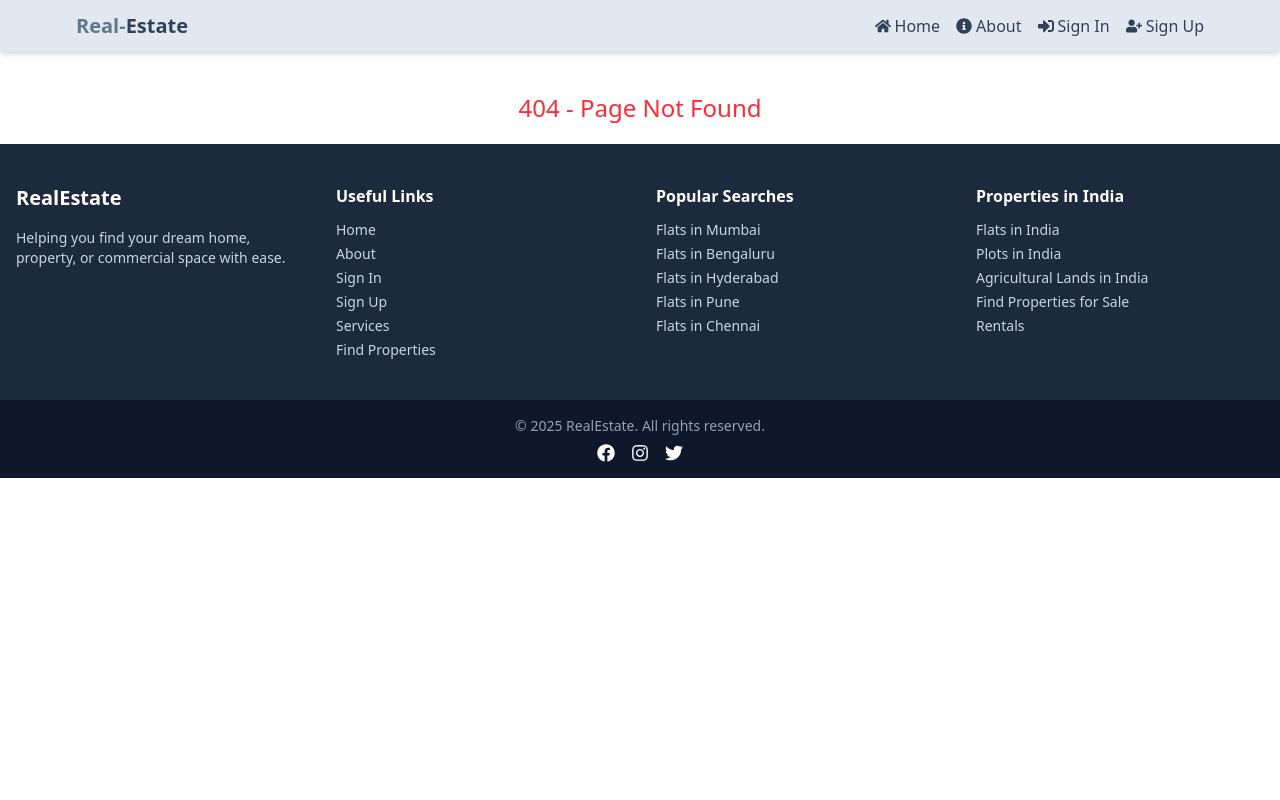
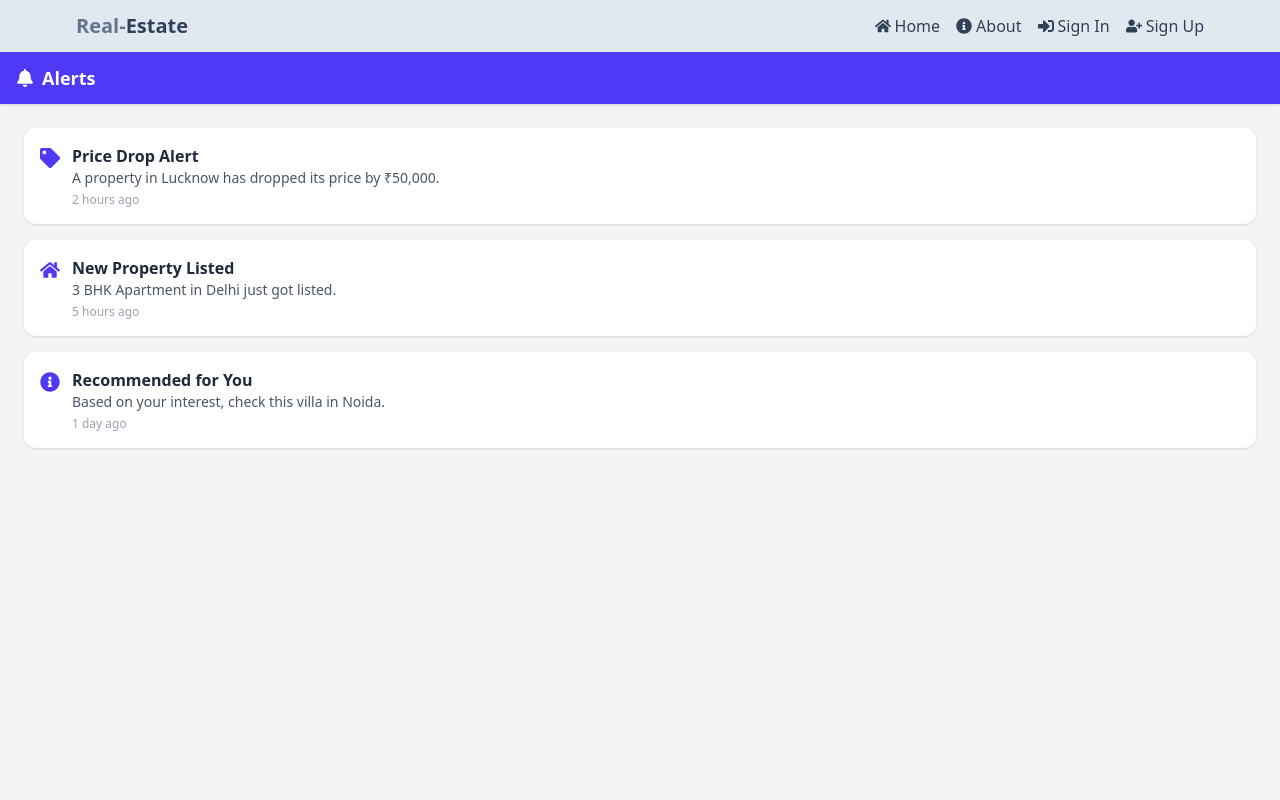
Before and after one commit to diwakaraman/Estate-Project, a React (Vite) app in the folder client/: page /alerts in a window 1280 px wide. Shown: the top 800 px of the page. Built offline with nearby package versions, Linux system fonts and the light colour scheme.

Commit message:
page section working

```diff
--- a/client/package.json
+++ b/client/package.json
@@ -14,6 +14,7 @@
     "@tailwindcss/vite": "^4.0.16",
     "axios": "^1.11.0",
     "firebase": "^12.0.0",
+    "lucide-react": "^0.539.0",
     "react": "^19.0.0",
     "react-dom": "^19.0.0",
     "react-icons": "^5.5.0",
--- a/client/src/App.jsx
+++ b/client/src/App.jsx
@@ -13,11 +13,19 @@ import Description from './pages/Description';
 import { updateListing } from '../../api/controllers/listing.controller';
 
 
+
 import React from 'react';
 import Services from './pages/Services'; // Importing the Services component
 import ServicesBook from './pages/ServicesBook';
-
-
+import Chats from './pages/Chats'; // Importing the Chats component
+import Alerts from './pages/Alerts'; // Importing the Alerts component
+import Ads from './pages/Ads';
+import Cart from './pages/Cart';
+import DoorstepOffers from './pages/DoorstepOffers';
+import Leads from './pages/Leads';
+import InstantLeads from './pages/InstantLeads';
+import Order from './pages/Order';
+import Recommended from './pages/Recommended';
 
 
 function App() {
@@ -48,6 +56,19 @@ function App() {
 
 
         <Route path="*" element={<h1 className="text-center text-2xl text-red-500 mt-10">404 - Page Not Found</h1>} />
+
+        <Route path="/chats" element={<Chats />} /> {/* Adding the Chats route */}
+        <Route path="/alerts" element={<Alerts />} /> {/* Adding the Alerts route */}
+
+        <Route path="/my-ads" element={<Ads />} /> {/* Reusing Ads component for My Ads */}
+        <Route path="/cart" element={<Cart />} /> {/* Adding the Cart route */}
+        <Route path="/doorstep-offers" element={<DoorstepOffers />} /> {/* Adding the Doorstep Offers route */}
+        <Route path="/leads" element={<Leads />} /> {/* Adding the Leads route */}
+        <Route path="/instant-leads" element={<InstantLeads />} /> {/* Adding the Instant Leads route */}
+        <Route path="/orders" element={<Order />} /> {/* Adding the Order route */}
+        <Route path="/recommended" element={<Recommended />} /> {/* Adding the Recommended route */}
+
+
       </Routes>
       <Footer />
     </BrowserRouter>
--- /dev/null
+++ b/client/src/pages/Ads.jsx
@@ -0,0 +1,179 @@
+// src/pages/Ads.jsx
+import React, { useState } from "react";
+import { FaTrash, FaEdit, FaPlus } from "react-icons/fa";
+
+export default function Ads() {
+  const [ads, setAds] = useState([
+    {
+      id: 1,
+      title: "3 BHK Apartment in Delhi",
+      price: "₹45,00,000",
+      location: "Delhi, India",
+      date: "Listed on 15 Aug 2025",
+      image:
+        "https://plus.unsplash.com/premium_photo-1689609950112-d66095626efb?q=80&w=987&auto=format&fit=crop&ixlib=rb-4.1.0",
+    },
+    {
+      id: 2,
+      title: "Luxury Villa in Noida",
+      price: "₹1.2 Cr",
+      location: "Noida, India",
+      date: "Listed on 12 Aug 2025",
+      image:
+        "https://plus.unsplash.com/premium_photo-1689609950069-2961f80b1e70?q=80&w=987&auto=format&fit=crop&ixlib=rb-4.1.0",
+    },
+  ]);
+
+  const [showForm, setShowForm] = useState(false);
+  const [newAd, setNewAd] = useState({
+    title: "",
+    price: "",
+    location: "",
+    image: "",
+  });
+
+  const handleDelete = (id) => {
+    setAds(ads.filter((ad) => ad.id !== id));
+  };
+
+  const handleEdit = (id) => {
+    alert(`Edit ad with ID: ${id} (You can navigate to edit form)`);
+  };
+
+  const handleCreate = () => {
+    setShowForm(true);
+  };
+
+  const handleFormSubmit = (e) => {
+    e.preventDefault();
+    if (!newAd.title || !newAd.price || !newAd.location || !newAd.image) {
+      alert("Please fill all fields!");
+      return;
+    }
+
+    const newAdObj = {
+      id: Date.now(),
+      ...newAd,
+      date: `Listed on ${new Date().toLocaleDateString()}`,
+    };
+
+    setAds([newAdObj, ...ads]);
+    setNewAd({ title: "", price: "", location: "", image: "" });
+    setShowForm(false);
+  };
+
+  return (
+    <div className="flex flex-col h-screen bg-gray-100">
+      {/* Header */}
+      <div className="bg-indigo-600 text-white px-4 py-3 text-lg font-semibold shadow flex justify-between items-center">
+        <span>📢 My Ads</span>
+        <button
+          onClick={handleCreate}
+          className="flex items-center gap-2 bg-green-500 hover:bg-green-600 px-3 py-2 rounded-md text-sm font-semibold"
+        >
+          <FaPlus /> Create New Ad
+        </button>
+      </div>
+
+      {/* Ads List */}
+      <div className="flex-1 overflow-y-auto p-6 grid grid-cols-1 sm:grid-cols-2 lg:grid-cols-3 gap-6">
+        {ads.length === 0 ? (
+          <p className="text-gray-500 text-center col-span-full">
+            No ads available. Create one!
+          </p>
+        ) : (
+          ads.map((ad) => (
+            <div
+              key={ad.id}
+              className="bg-white rounded-xl shadow hover:shadow-md transition p-3 flex flex-col"
+            >
+              <img
+                src={ad.image}
+                alt={ad.title}
+                className="rounded-md w-full h-40 object-cover"
+              />
+              <div className="flex-1 flex flex-col justify-between mt-3">
+                <div>
+                  <h3 className="font-semibold text-gray-800">{ad.title}</h3>
+                  <p className="text-green-700 font-bold">{ad.price}</p>
+                  <p className="text-sm text-gray-500">{ad.location}</p>
+                  <p className="text-xs text-gray-400">{ad.date}</p>
+                </div>
+                <div className="flex justify-between mt-3">
+                  <button
+                    onClick={() => handleEdit(ad.id)}
+                    className="flex items-center gap-1 px-3 py-1 bg-blue-500 text-white text-sm rounded hover:bg-blue-600"
+                  >
+                    <FaEdit /> Edit
+                  </button>
+                  <button
+                    onClick={() => handleDelete(ad.id)}
+                    className="flex items-center gap-1 px-3 py-1 bg-red-500 text-white text-sm rounded hover:bg-red-600"
+                  >
+                    <FaTrash /> Delete
+                  </button>
+                </div>
+              </div>
+            </div>
+          ))
+        )}
+      </div>
+
+      {/* Create New Ad Modal */}
+      {showForm && (
+        <div className="fixed inset-0 bg-black bg-opacity-50 flex items-center justify-center z-20">
+          <div className="bg-white p-6 rounded-lg w-96 shadow-lg">
+            <h2 className="text-lg font-semibold mb-4">Create New Ad</h2>
+            <form onSubmit={handleFormSubmit} className="flex flex-col gap-3">
+              <input
+                type="text"
+                placeholder="Title"
+                value={newAd.title}
+                onChange={(e) => setNewAd({ ...newAd, title: e.target.value })}
+                className="border rounded px-3 py-2"
+              />
+              <input
+                type="text"
+                placeholder="Price"
+                value={newAd.price}
+                onChange={(e) => setNewAd({ ...newAd, price: e.target.value })}
+                className="border rounded px-3 py-2"
+              />
+              <input
+                type="text"
+                placeholder="Location"
+                value={newAd.location}
+                onChange={(e) =>
+                  setNewAd({ ...newAd, location: e.target.value })
+                }
+                className="border rounded px-3 py-2"
+              />
+              <input
+                type="text"
+                placeholder="Image URL"
+                value={newAd.image}
+                onChange={(e) => setNewAd({ ...newAd, image: e.target.value })}
+                className="border rounded px-3 py-2"
+              />
+              <div className="flex justify-end gap-2 mt-3">
+                <button
+                  type="button"
+                  onClick={() => setShowForm(false)}
+                  className="px-4 py-2 rounded bg-gray-400 hover:bg-gray-500 text-white"
+                >
+                  Cancel
+                </button>
+                <button
+                  type="submit"
+                  className="px-4 py-2 rounded bg-green-600 hover:bg-green-700 text-white"
+                >
+                  Create
+                </button>
+              </div>
+            </form>
+          </div>
+        </div>
+      )}
+    </div>
+  );
+}
--- /dev/null
+++ b/client/src/pages/Alerts.jsx
@@ -0,0 +1,63 @@
+// src/pages/Alerts.jsx
+import React, { useState } from "react";
+import { FaBell, FaHome, FaTag, FaInfoCircle } from "react-icons/fa";
+
+export default function Alerts() {
+  const [alerts, setAlerts] = useState([
+    {
+      id: 1,
+      type: "price-drop",
+      title: "Price Drop Alert",
+      description: "A property in Lucknow has dropped its price by ₹50,000.",
+      time: "2 hours ago",
+    },
+    {
+      id: 2,
+      type: "new-listing",
+      title: "New Property Listed",
+      description: "3 BHK Apartment in Delhi just got listed.",
+      time: "5 hours ago",
+    },
+    {
+      id: 3,
+      type: "recommendation",
+      title: "Recommended for You",
+      description: "Based on your interest, check this villa in Noida.",
+      time: "1 day ago",
+    },
+  ]);
+
+  return (
+    <div className="flex flex-col h-screen bg-gray-100">
+      {/* Header */}
+      <div className="bg-indigo-600 text-white px-4 py-3 text-lg font-semibold shadow flex items-center gap-2">
+        <FaBell /> Alerts
+      </div>
+
+      {/* Alerts List */}
+      <div className="flex-1 overflow-y-auto p-6 space-y-4">
+        {alerts.length === 0 ? (
+          <p className="text-gray-500 text-center">No alerts available.</p>
+        ) : (
+          alerts.map((alert) => (
+            <div
+              key={alert.id}
+              className="bg-white rounded-xl shadow p-4 flex items-start gap-3 hover:shadow-md transition"
+            >
+              <div className="text-indigo-600 mt-1">
+                {alert.type === "price-drop" && <FaTag size={20} />}
+                {alert.type === "new-listing" && <FaHome size={20} />}
+                {alert.type === "recommendation" && <FaInfoCircle size={20} />}
+              </div>
+              <div className="flex-1">
+                <h3 className="font-semibold text-gray-800">{alert.title}</h3>
+                <p className="text-sm text-gray-600">{alert.description}</p>
+                <p className="text-xs text-gray-400 mt-1">{alert.time}</p>
+              </div>
+            </div>
+          ))
+        )}
+      </div>
+    </div>
+  );
+}
```
Also changed, not shown: 1 other file (tests, documents, lock files or other folders).
